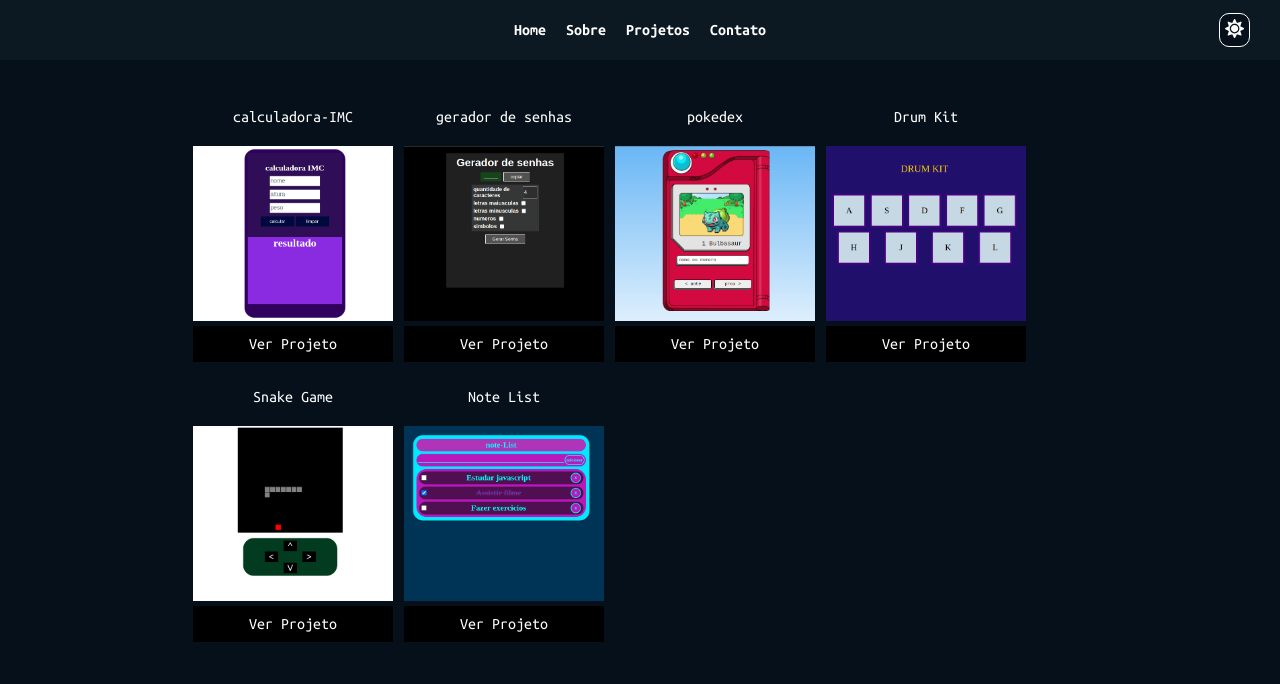
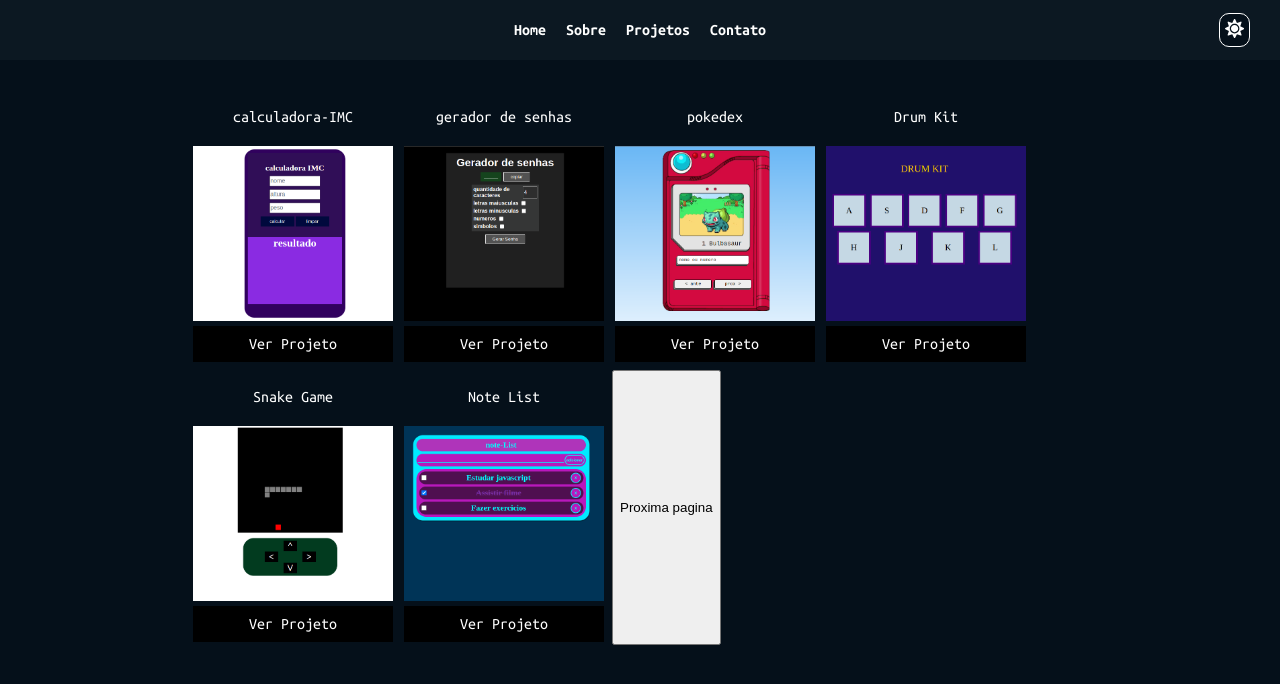
Before and after one commit to lauriciodev/portifolio-react-js, a React (Vite) app: page /projects in a window 1280 px wide. Shown: the top 684 px of the page. Built offline with nearby package versions, Linux system fonts and the light colour scheme.

Commit message:
bug paginação

```diff
--- a/src/pages/Pojects/index.jsx
+++ b/src/pages/Pojects/index.jsx
@@ -4,10 +4,27 @@ import { CardProjects, ContainerProjects, LinkProject } from "./styled";
 
 export default function Projects() {
   const [projects, setProjects] = useState([]);
+  const [projectsPerPage, setProjectsPerpage] = useState(3);
+  const [page, setPage] = useState(0);
+  const [allProjects, setAllProjects] = useState([]);
 
   useEffect(() => {
     setProjects(ProjectsData);
-  }, [projects]);
+  });
+
+  function handleNextPage() {
+    setAllProjects(projects);
+    const nextPage = page + projectsPerPage;
+    const nextProjects = allProjects.slice(
+      nextPage,
+      nextPage + projectsPerPage
+    );
+    console.log(allProjects);
+    projects.push(...nextProjects);
+    setProjects(projects);
+    setPage(nextPage);
+  }
+
   return (
     <ContainerProjects>
       {projects.map((project) => (
@@ -17,6 +34,8 @@ export default function Projects() {
           <LinkProject href={project.link}>Ver Projeto</LinkProject>
         </CardProjects>
       ))}
+
+      <button onClick={() => handleNextPage()}>Proxima pagina</button>
     </ContainerProjects>
   );
 }
--- a/src/pages/about/styled.jsx
+++ b/src/pages/about/styled.jsx
@@ -18,7 +18,7 @@ export const SubContainerAbout = styled.div`
   width: 100%;
   max-width: 700px;
   background-color: aliceblue;
-  margin: 20px auto;
+  margin: 10px auto;
 
   h1 {
     color: black;
```
